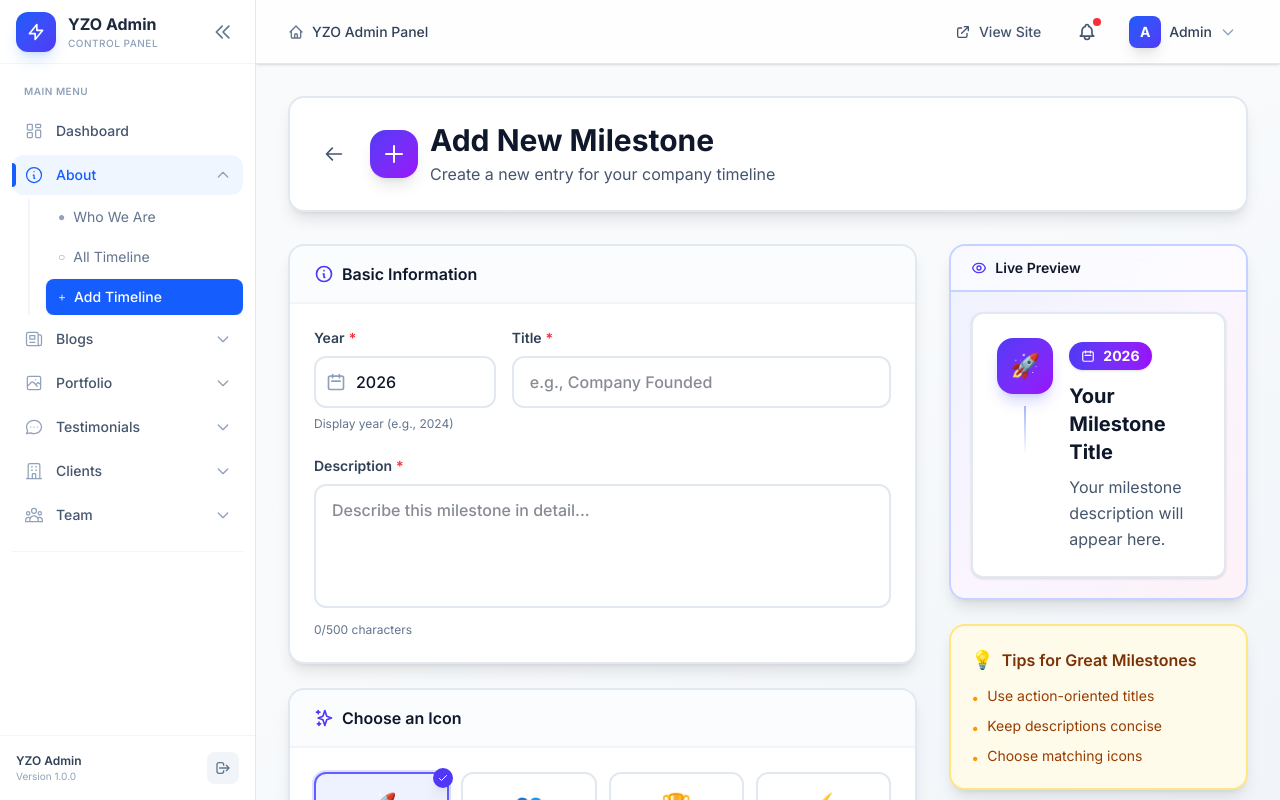
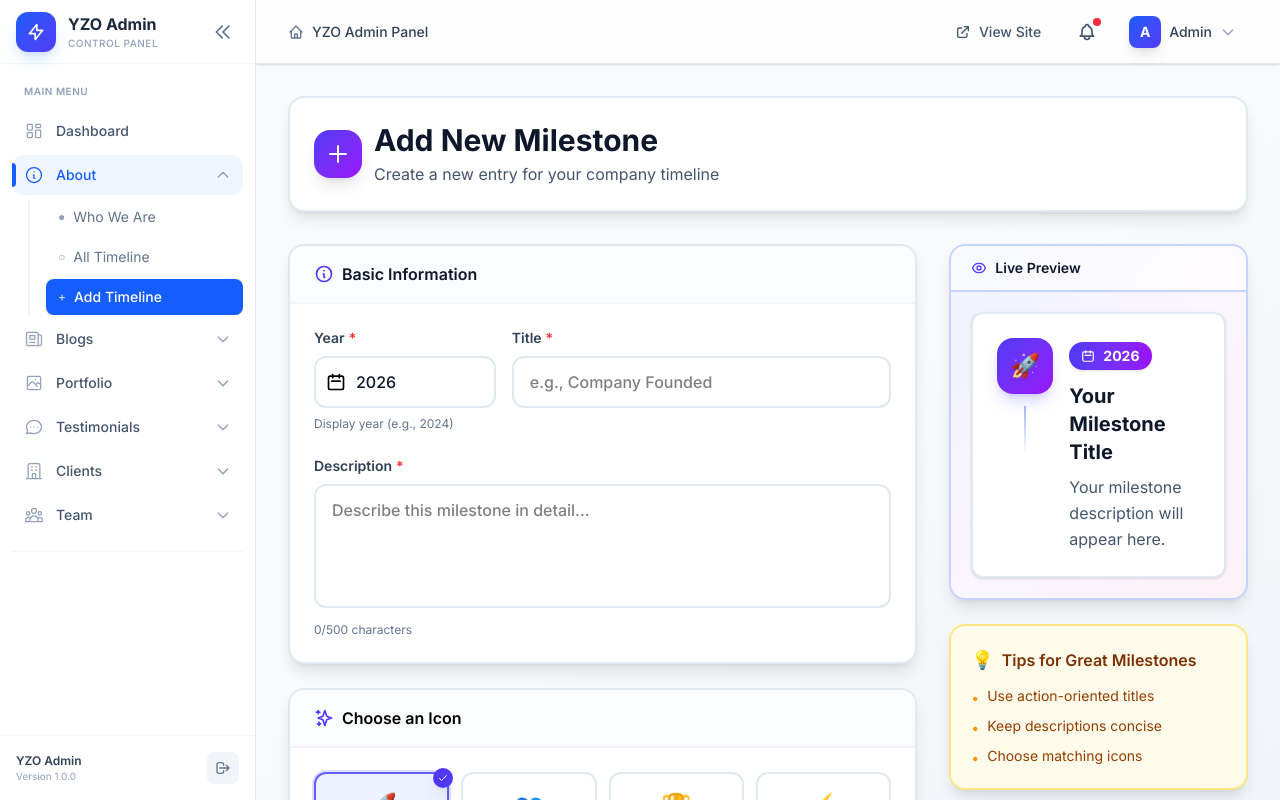
Before and after one commit to asifkfaizyzo/Your-Zeroes-And-Ones-, a Next.js app: page /admin/about/timeline/create in a window 1280 px wide. Built offline with nearby package versions, Linux system fonts and the light colour scheme.

Commit message:
updated about phase 2

```diff
--- a/app/admin/about/content/page.jsx
+++ b/app/admin/about/content/page.jsx
@@ -297,13 +297,13 @@ export default function AboutContentPage() {
         <div className="mb-8 mt-0">
           <div className="flex flex-col sm:flex-row sm:items-center sm:justify-between gap-4">
             <div className="flex items-center gap-4">
-              <button
+              {/* <button
                 onClick={() => router.push('/admin/dashboard')}
                 className="p-2 hover:bg-slate-100 rounded-xl transition-colors"
                 title="Back to Dashboard"
               >
                 <ArrowLeft className="w-5 h-5 text-slate-600" />
-              </button>
+              </button> */}
               <div>
                 <h1 className="text-2xl sm:text-3xl font-bold text-slate-800">Who We Are Section</h1>
                 <p className="text-slate-600 mt-1 text-sm sm:text-base">Manage your About page content</p>
--- a/app/admin/about/timeline/[id]/edit/page.jsx
+++ b/app/admin/about/timeline/[id]/edit/page.jsx
@@ -4,6 +4,7 @@
 import { useState, useEffect } from 'react';
 import { useRouter, useParams } from 'next/navigation';
 import Link from 'next/link';
+import AdminLayoutNew from '@/components/admin/AdminLayoutNew';
 import { toast } from 'react-hot-toast';
 
 // Icon components
@@ -370,6 +371,7 @@ export default function EditTimelinePage() {
   }
 
   return (
+    <AdminLayoutNew>
     <>
       {/* Header Card */}
       <div className="mb-8">
@@ -666,5 +668,6 @@ export default function EditTimelinePage() {
         </div>
       </form>
     </>
+  </AdminLayoutNew>
   );
 }
--- a/app/admin/about/timeline/create/page.jsx
+++ b/app/admin/about/timeline/create/page.jsx
@@ -284,13 +284,13 @@ export default function CreateTimelinePage() {
       <div className="mb-8">
         <div className="bg-white rounded-2xl shadow-lg border-2 border-slate-200 p-4 sm:p-6">
           <div className="flex items-center gap-4">
-            <button
+            {/* <button
               onClick={() => router.push('/admin/about/timeline')}
               className="p-2.5 hover:bg-slate-100 rounded-xl transition-colors"
               title="Back to Timeline"
             >
               <Icons.ArrowLeft className="w-5 h-5 text-slate-600" />
-            </button>
+            </button> */}
 
             <div className="flex items-center gap-3">
               <div className="w-12 h-12 bg-gradient-to-br from-indigo-600 to-purple-600 rounded-2xl flex items-center justify-center shadow-lg">
@@ -327,7 +327,7 @@ export default function CreateTimelinePage() {
                     error={errors.year}
                   >
                     <div className="relative">
-                      <Icons.Calendar className="absolute left-3 top-1/2 -translate-y-1/2 w-5 h-5 text-slate-400" />
+                      <Icons.Calendar className="absolute left-3 top-1/2 -translate-y-1/2 w-5 h-5 text-black" />
                       <input
                         type="text"
                         name="year"
@@ -349,7 +349,7 @@ export default function CreateTimelinePage() {
                         name="title"
                         value={formData.title}
                         onChange={handleChange}
-                        className={`w-full px-4 py-3 border-2 rounded-xl focus:ring-2 focus:ring-indigo-500/20 focus:border-indigo-500 transition-all font-medium ${
+                        className={`w-full px-4 py-3 border-2 rounded-xl text-black focus:ring-2 focus:ring-indigo-500/20 focus:border-indigo-500 transition-all font-medium ${
                           errors.title ? 'border-red-300 bg-red-50' : 'border-slate-200'
                         }`}
                         placeholder="e.g., Company Founded"
@@ -370,7 +370,7 @@ export default function CreateTimelinePage() {
                     onChange={handleChange}
                     rows={4}
                     maxLength={500}
-                    className={`w-full px-4 py-3 border-2 rounded-xl focus:ring-2 focus:ring-indigo-500/20 focus:border-indigo-500 transition-all resize-none font-medium ${
+                    className={`w-full px-4 py-3 border-2 rounded-xl text-black focus:ring-2 focus:ring-indigo-500/20 focus:border-indigo-500 transition-all resize-none font-medium ${
                       errors.description ? 'border-red-300 bg-red-50' : 'border-slate-200'
                     }`}
                     placeholder="Describe this milestone in detail..."
@@ -382,7 +382,7 @@ export default function CreateTimelinePage() {
             {/* Icon Selection Card */}
             <div className="bg-white rounded-2xl border-2 border-slate-200 shadow-lg overflow-hidden">
               <div className="px-6 py-4 border-b-2 border-slate-100 bg-slate-50/50">
-                <h2 className="font-semibold text-slate-900 flex items-center gap-2">
+                <h2 className="font-semibold text-black flex items-center gap-2">
                   <Icons.Sparkles className="w-5 h-5 text-indigo-600" />
                   Choose an Icon
                 </h2>
@@ -396,7 +396,7 @@ export default function CreateTimelinePage() {
             {/* Publish Settings Card */}
             <div className="bg-white rounded-2xl border-2 border-slate-200 shadow-lg overflow-hidden">
               <div className="px-6 py-4 border-b-2 border-slate-100 bg-slate-50/50">
-                <h2 className="font-semibold text-slate-900 flex items-center gap-2">
+                <h2 className="font-semibold text-black flex items-center gap-2">
                   <Icons.Settings className="w-5 h-5 text-indigo-600" />
                   Publish Settings
                 </h2>
--- a/app/admin/about/timeline/page.jsx
+++ b/app/admin/about/timeline/page.jsx
@@ -562,13 +562,13 @@ export default function TimelinePage() {
         <div className="mb-8 mt-0">
           <div className="flex flex-col sm:flex-row sm:items-center sm:justify-between gap-4">
             <div className="flex items-center gap-4">
-              <button
+              {/* <button
                 onClick={() => router.push('/admin/dashboard')}
                 className="p-2 hover:bg-slate-100 rounded-xl transition-colors"
                 title="Back to Dashboard"
               >
                 <Icons.ArrowLeft className="w-5 h-5 text-slate-600" />
-              </button>
+              </button> */}
               <div>
                 <h1 className="text-2xl sm:text-3xl font-bold text-slate-800">Timeline Management</h1>
                 <p className="text-slate-600 mt-1 text-sm sm:text-base">Manage your company milestones</p>
```
Also changed, not shown: 1 other file (tests, documents, lock files or other folders).
